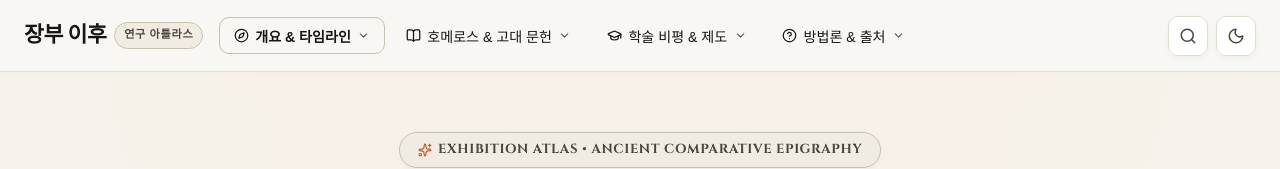
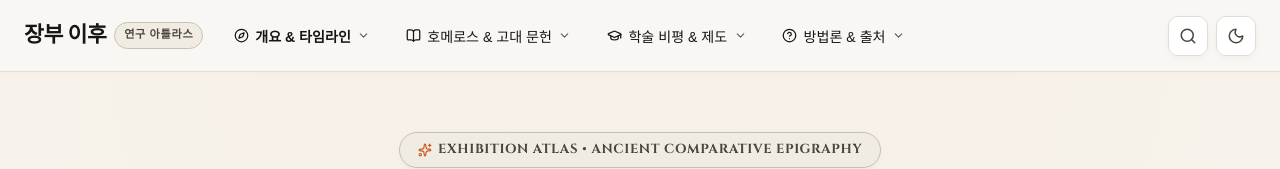
Before and after one commit to YgHnSIM/after-the-ledger, a React (Vite) app: page / in a window 1280 px wide. Shown: the top 169 px of the page. Built offline with nearby package versions, Linux system fonts and the light colour scheme; a web font is replaced by a local one.

Commit message:
fix(nav): remove asymmetrical border from active GNB buttons
- Remove asymmetrical border from active GNB category buttons for unified header styling

```diff
--- a/src/components/Navigation.tsx
+++ b/src/components/Navigation.tsx
@@ -143,8 +143,7 @@ export const Navigation: React.FC<NavigationProps> = ({
                         fontWeight: isCatActive ? 700 : 500,
                         color: isCatActive ? 'var(--accent-primary)' : 'var(--text-primary)',
                         background: 'transparent',
-                        border: '1px solid',
-                        borderColor: isCatActive ? 'var(--border-highlight)' : 'transparent',
+                        border: '1px solid transparent',
                         boxShadow: 'none',
                         cursor: 'pointer',
                         whiteSpace: 'nowrap',
--- a/src/styles/index.css
+++ b/src/styles/index.css
@@ -312,7 +312,7 @@ p:last-child {
   background: transparent !important;
   color: var(--accent-primary) !important;
   font-weight: 700 !important;
-  border-color: var(--border-highlight) !important;
+  border-color: transparent !important;
 }
 
 .nav-cat-btn:hover {
```
